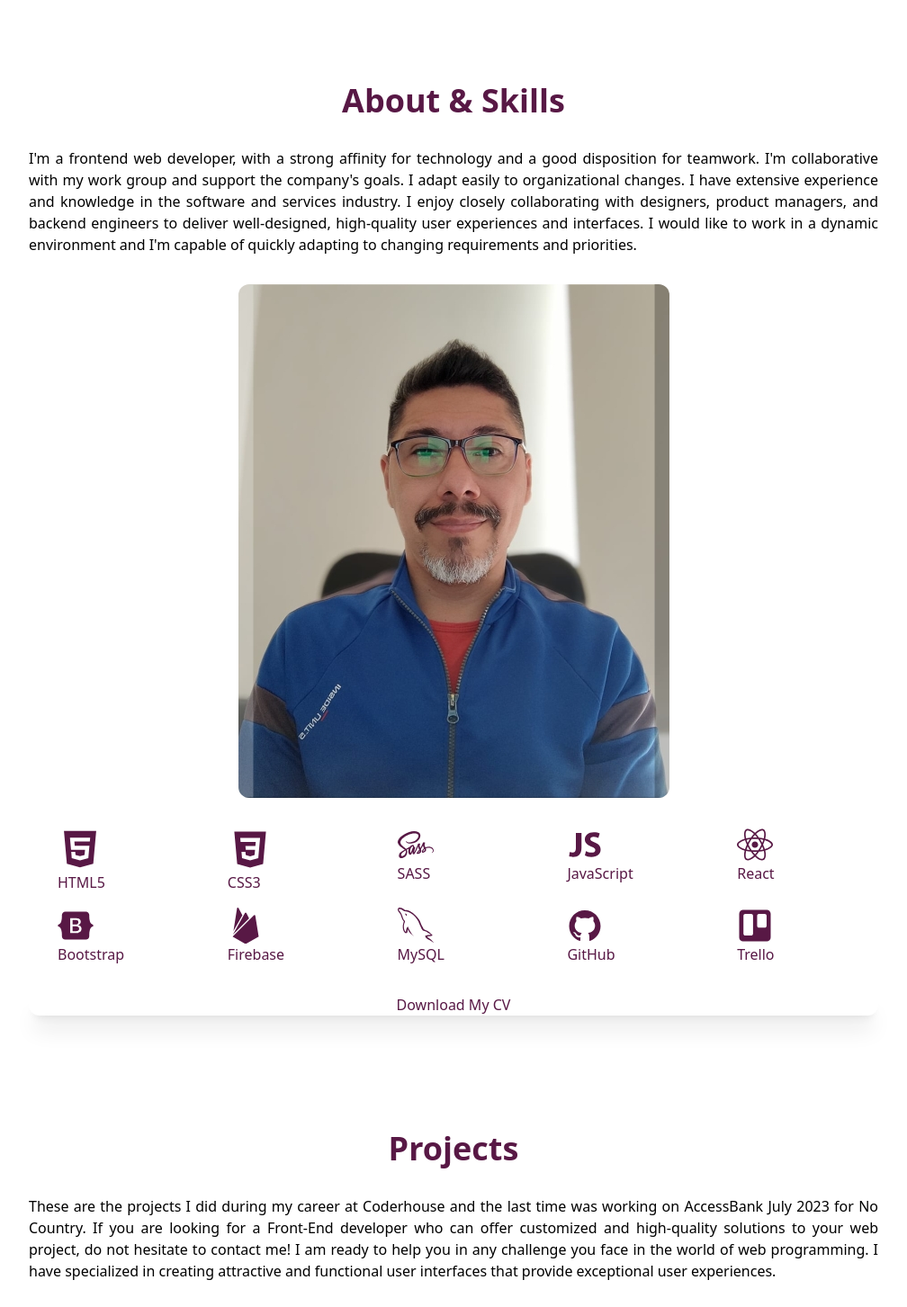
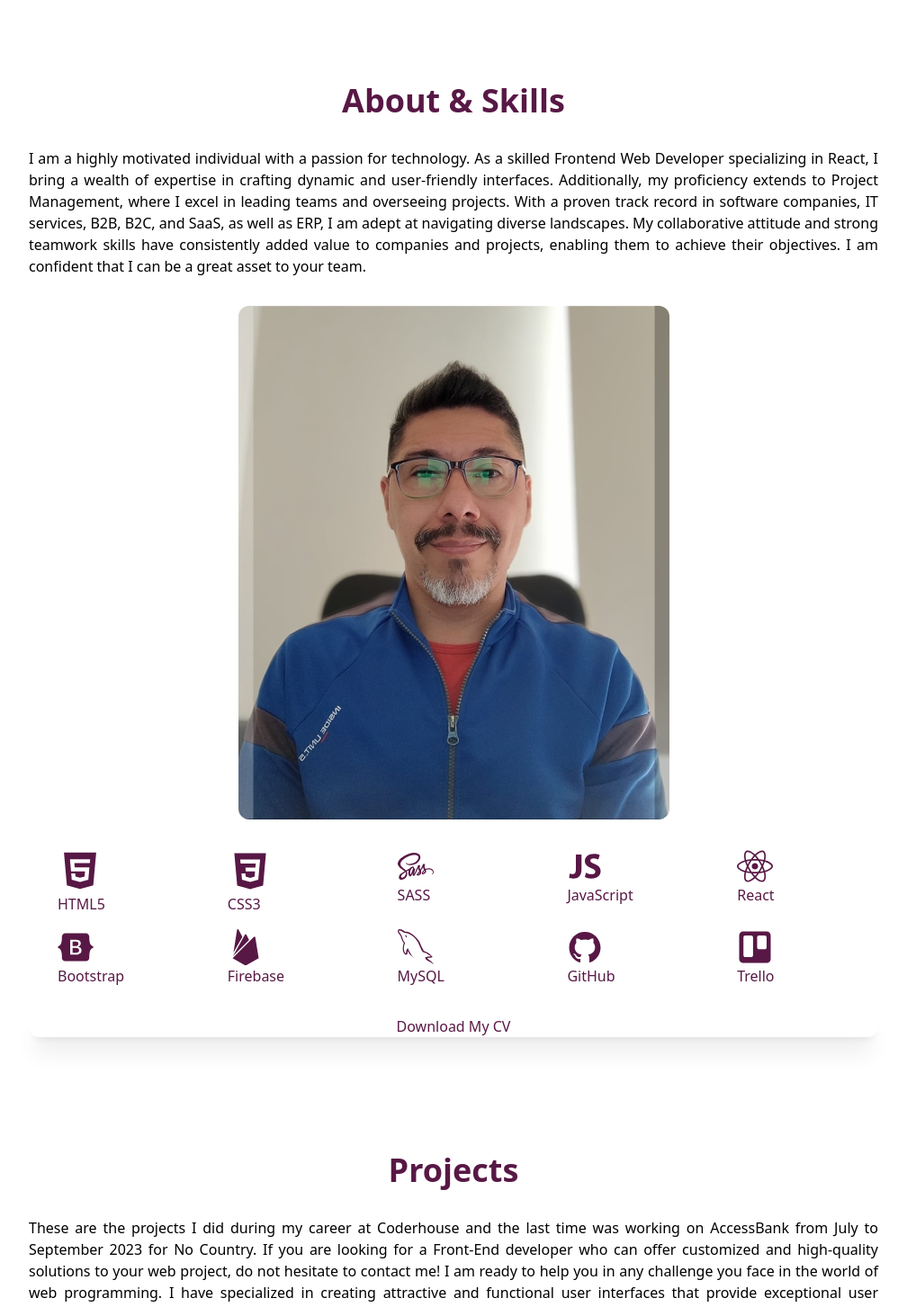
Before and after one commit to Sergio-TG/portfolio, a React (Vite) app: page / in a window 1280 px wide. Shown: the part 1300-2753 px from the top of the page at 90% size, without its empty margins (168-1176 px from the left). Built offline with nearby package versions, Linux system fonts and the light colour scheme.

Commit message:
profile pictures + about

```diff
--- a/src/components/Projects.jsx
+++ b/src/components/Projects.jsx
@@ -10,7 +10,7 @@ const Projects = () => {
         <div id='projects' className='max-w-[1040px] m-auto md:pl-20 p-4 py-16'>
             <h1 className='text-4xl font-bold text-center text-[#581845]'>Projects</h1>
             <p className='text-center py-8 text-justify'>
-                These are the projects I did during my career at Coderhouse and the last time was working on AccessBank July 2023 for No Country.
+                These are the projects I did during my career at Coderhouse and the last time was working on AccessBank from July to September 2023 for No Country.
                 If you are looking for a Front-End developer who can offer customized and high-quality solutions to your web project, do not hesitate
                 to contact me! I am ready to help you in any challenge you face in the world of web programming.
                 I have specialized in creating attractive and functional user interfaces that provide exceptional user experiences.
--- a/src/components/Skills.jsx
+++ b/src/components/Skills.jsx
@@ -14,18 +14,10 @@ const Skills = () => {
         About & Skills
       </h1>
       <p className="text-center py-8 text-justify">
-        I'm a frontend web developer, with a strong affinity for technology and
-        a good disposition for teamwork. I'm collaborative with my work group
-        and support the company's goals. I adapt easily to organizational
-        changes. I have extensive experience and knowledge in the software and
-        services industry. I enjoy closely collaborating with designers, product
-        managers, and backend engineers to deliver well-designed, high-quality
-        user experiences and interfaces. I would like to work in a dynamic
-        environment and I'm capable of quickly adapting to changing requirements
-        and priorities.
+        I am a highly motivated individual with a passion for technology. As a skilled Frontend Web Developer specializing in React, I bring a wealth of expertise in crafting dynamic and user-friendly interfaces. Additionally, my proficiency extends to Project Management, where I excel in leading teams and overseeing projects. With a proven track record in software companies, IT services, B2B, B2C, and SaaS, as well as ERP, I am adept at navigating diverse landscapes. My collaborative attitude and strong teamwork skills have consistently added value to companies and projects, enabling them to achieve their objectives. I am confident that I can be a great asset to your team.
       </p>
       <div >
-        <img src={cv} alt="CV" className="flex justify-center mx-auto rounded-xl group-hover:opacity-10"  />
+        <img src={cv} alt="CV" className="flex justify-center mx-auto rounded-xl group-hover:opacity-10" />
       </div>
 
       <div className="grid gap-x-8 gap-y-4 grid-cols-5 text-1l ml-8 py-8 text-[#581845] flex justify-center mx-auto ">
@@ -76,7 +68,7 @@ const Skills = () => {
           <a
             href="https://drive.google.com/file/d/1bwvyiY5rwqQJzkcV3YjRVVNy5JBbe-UA/view?usp=drive_link"
             target="_blank"
-           >
+          >
             Download My CV
           </a>
         </h1>
```
Also changed, not shown: public/cv.jpg.
